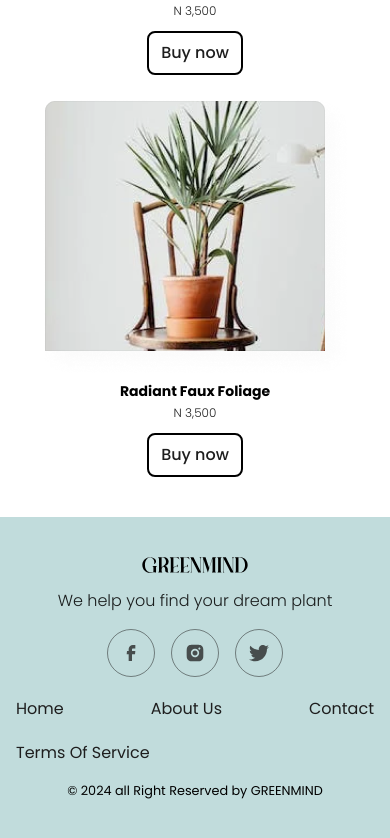
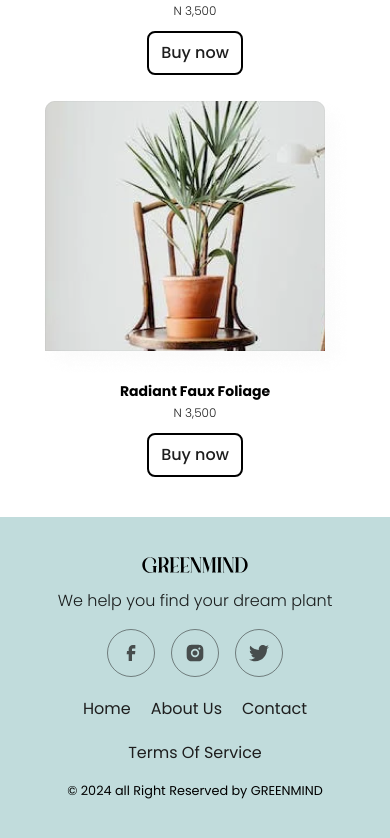
Before and after one commit to DevOluwatoyin/e-commerce-website-landing-page, a Next.js app: page /products in a window 390 px wide. Shown: the part 2147-2985 px from the top of the page. Built offline with nearby package versions, Linux system fonts and the light colour scheme.

Commit message:
modified footer links alignment

```diff
--- a/src/components/Footer.jsx
+++ b/src/components/Footer.jsx
@@ -28,7 +28,7 @@ const Footer = () => {
             ))}
           </div>
         </div>
-        <div className="flex justify-between text-dark-two flex-wrap capitalize gap-5 lg:gap-10">
+        <div className="flex justify-center text-dark-two flex-wrap capitalize gap-5 lg:gap-10">
           {footerLinks.map((links, id) => (
             <Link
               key={id}
```
